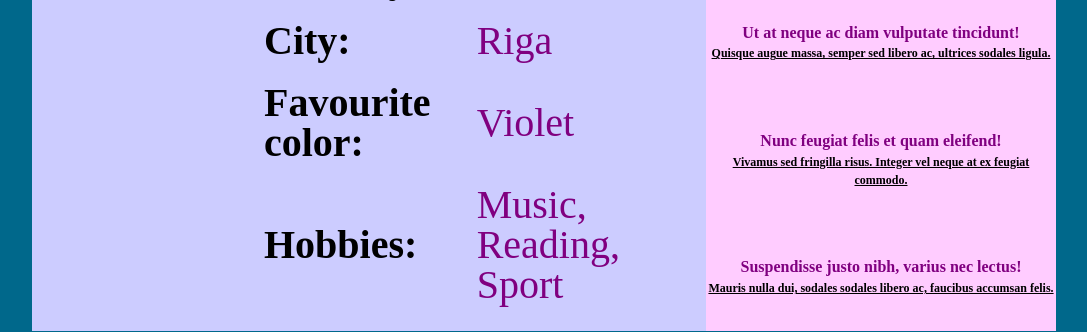
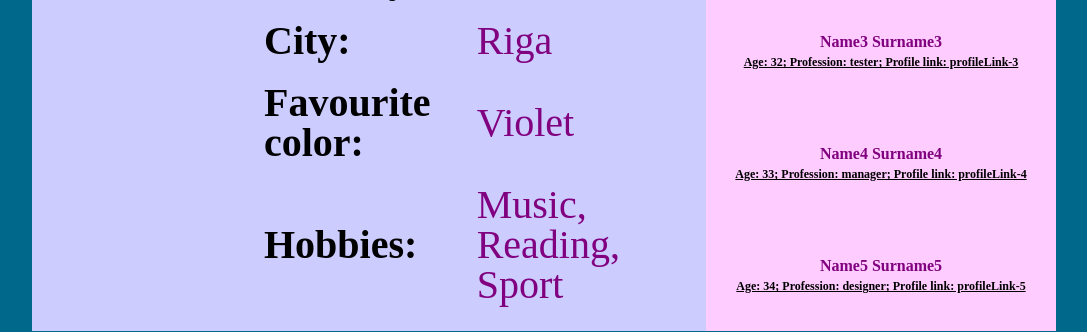
Before and after one commit to viomolnia/profile-page, a PHP site: page /profile/index.php in a window 1280 px wide. Shown: the part 309-641 px from the top of the page, without its empty margins (96-1183 px from the left). Run offline with PHP 8.4, Linux system fonts and the light colour scheme; classes that the project's autoload settings leave out are loaded by file name.

Commit message:
user class added

```diff
--- /dev/null
+++ b/profile/classes/User.php
@@ -0,0 +1,51 @@
+<?php
+
+namespace classes;
+
+class User {
+    protected $name;
+    protected $age;
+    protected $profession;
+    protected $link;
+
+    function __construct(string $name, int $age, string $profession, string $link)
+    {
+        $this->name = $name;
+        $this->age = $age;
+        $this->profession = $profession;
+        $this->link = $link;
+    }
+
+    /**
+     * @return string
+     */
+    public function getName(): string
+    {
+        return $this->name;
+    }
+
+    /**
+     * @return int
+     */
+    public function getAge(): int
+    {
+        return $this->age;
+    }
+
+    /**
+     * @return string
+     */
+    public function getProfession(): string
+    {
+        return $this->profession;
+    }
+
+    /**
+     * @return string
+     */
+    public function getLink(): string
+    {
+        return $this->link;
+    }
+
+}
--- a/index.php
+++ b/profile/index.php
@@ -1,4 +1,9 @@
 <!DOCTYPE html>
+<?php
+    require_once __DIR__ . '/../vendor/autoload.php';
+    use classes\User;
+?>
+
 <html>
     <head>
         <meta http-equiv="Content-Type" content="text/html; charset=utf-8" />
@@ -16,25 +21,61 @@
         <article>
             <aside>
                 <ul>
+
+<!--                    --><?php
+//                        $users = [];
+//                        $users[] = new User('Name1 Surname1', 30, 'programmer', 'profileLink-1');
+//                        $users[] = new User('Name2 Surname2', 31, 'architect', 'profileLink-2');
+//                        $users[] = new User('Name3 Surname3', 32, 'tester', 'profileLink-3');
+//                        $users[] = new User('Name4 Surname4', 33, 'manager', 'profileLink-4');
+//                        $users[] = new User('Name5 Surname5', 34, 'designer', 'profileLink-5');
+//
+//                        foreach ($users as $user) { ?>
+<!--                            <li>-->
+<!--                                <div class="title">--><?php //echo $user -> getName() ?><!--</div>-->
+<!--                                <div><a href="#">aaa</a></div>-->
+<!--                            </li>-->
+<!--                        --><?//} ?>
+
                     <li>
-                        <div class="title">Ut dui massa, vulputate sit amet pharetra ac!</div>
-                        <div><a href="#">Mauris eget justo odio. Nunc vel bibendum mauris. </a></div>
+                        <div class="title"><?php $user = new User('Name1 Surname1', 30, 'programmer', 'profileLink-1');
+                                            echo $user -> getName() ?></div>
+                        <div><a href="#"><?php echo 'Age: '.$user -> getAge().
+                                                    '; Profession: '.$user -> getProfession().
+                                                    '; Profile link: '.$user -> getLink()
+                                        ?></a></div>
                     </li>
                     <li>
-                        <div class="title">Nullam euismod lacinia sem, ut egestas mi!</div>
-                        <div><a href="#">Sed et metus in tellus faucibus fringilla sed vitae magna.</a></div>
+                        <div class="title"><?php $user = new User('Name2 Surname2', 31, 'architect', 'profileLink-2');
+                            echo $user -> getName() ?></div>
+                        <div><a href="#"><?php echo 'Age: '.$user -> getAge().
+                                                    '; Profession: '.$user -> getProfession().
+                                                    '; Profile link: '.$user -> getLink()
+                                        ?></a></div>
                     </li>
                     <li>
-                        <div class="title">Ut at neque ac diam vulputate tincidunt!</div>
-                        <div><a href="#">Quisque augue massa, semper sed libero ac, ultrices sodales ligula.</a></div>
+                        <div class="title"><?php $user = new User('Name3 Surname3', 32, 'tester', 'profileLink-3');
+                            echo $user -> getName() ?></div>
+                        <div><a href="#"><?php echo 'Age: '.$user -> getAge().
+                                                    '; Profession: '.$user -> getProfession().
+                                                    '; Profile link: '.$user -> getLink()
+                                        ?></a></div>
                     </li>
                     <li>
-                        <div class="title">Nunc feugiat felis et quam eleifend!</div>
-                        <div><a href="#">Vivamus sed fringilla risus. Integer vel neque at ex feugiat commodo.</a></div>
+                        <div class="title"><?php $user = new User('Name4 Surname4', 33, 'manager', 'profileLink-4');
+                            echo $user -> getName() ?></div>
+                        <div><a href="#"><?php echo 'Age: '.$user -> getAge().
+                                                    '; Profession: '.$user -> getProfession().
+                                                    '; Profile link: '.$user -> getLink()
+                                        ?></a></div>
                     </li>
                     <li>
-                        <div class="title">Suspendisse justo nibh, varius nec lectus!</div>
-                        <div><a href="#">Mauris nulla dui, sodales sodales libero ac, faucibus accumsan felis.</a></div>
+                        <div class="title"><?php $user = new User('Name5 Surname5', 34, 'designer', 'profileLink-5');
+                            echo $user -> getName() ?></div>
+                        <div><a href="#"><?php echo 'Age: '.$user -> getAge().
+                                                    '; Profession: '.$user -> getProfession().
+                                                    '; Profile link: '.$user -> getLink()
+                                        ?></a></div>
                     </li>
                 </ul>
             </aside>
```
Also changed, not shown: composer.json (+4 -3 lines), profile/design.css (renamed from design.css), profile/form.php (renamed from form.php).
